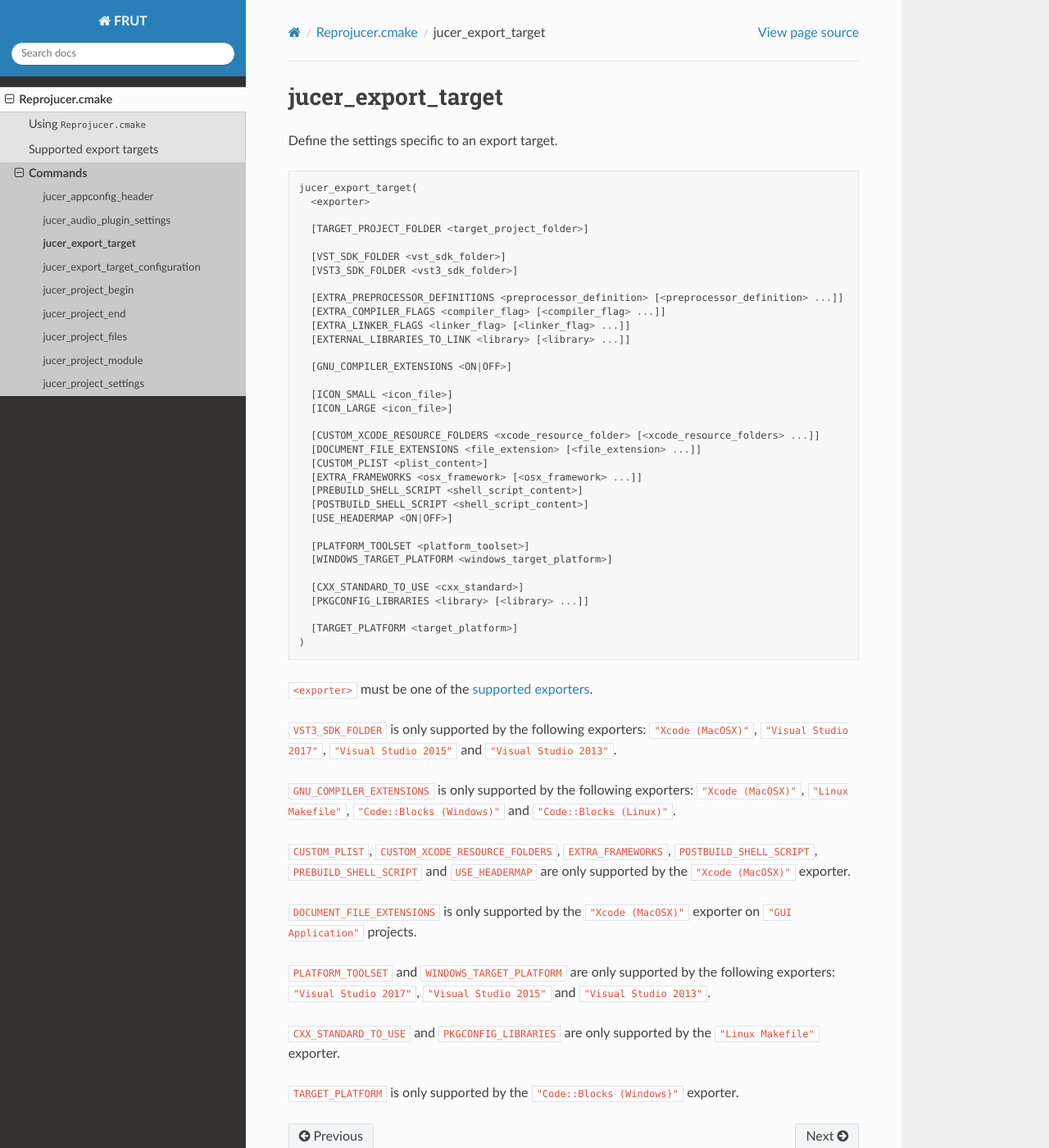
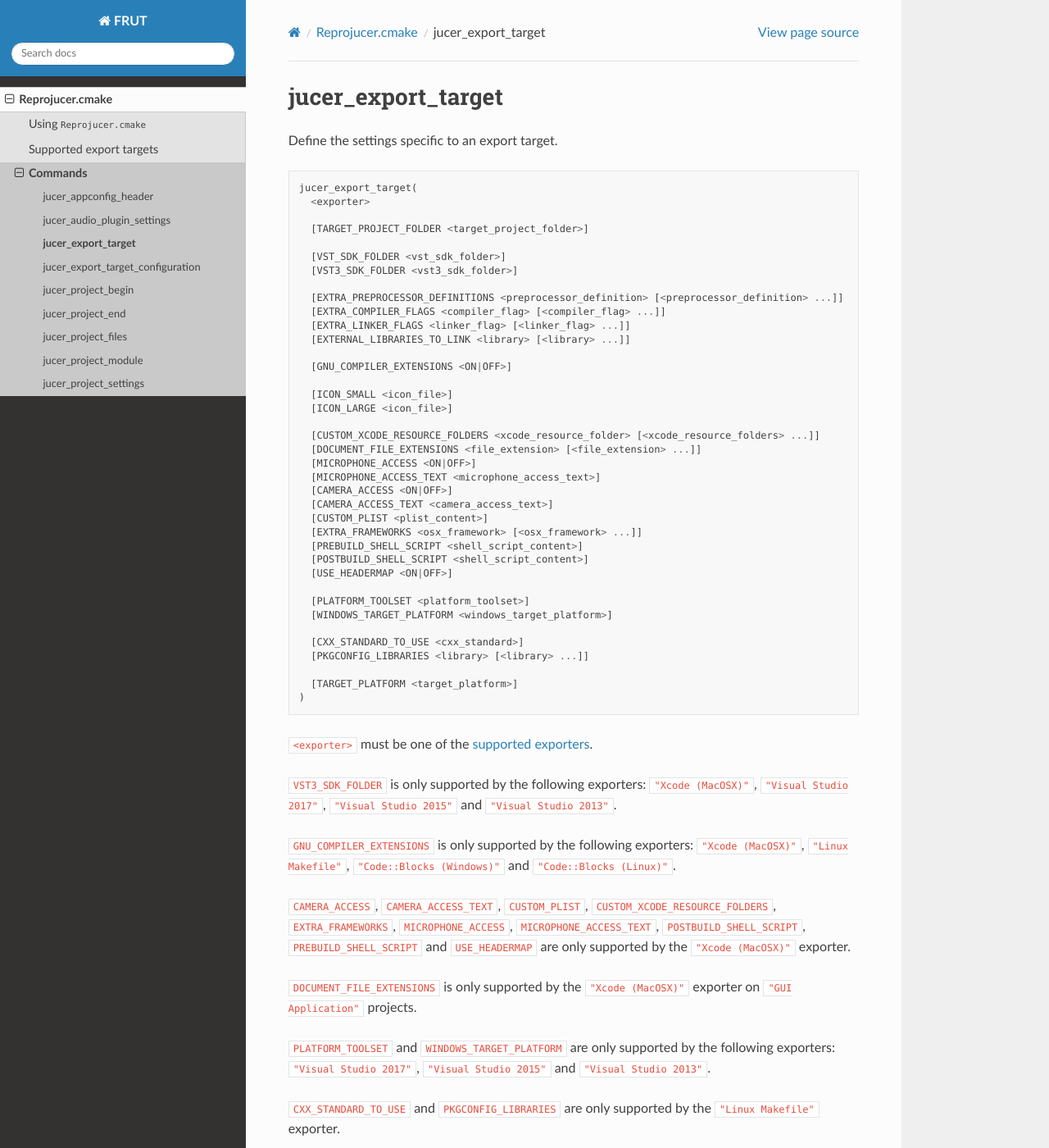
Before and after one commit to McMartin/FRUT, a Sphinx documentation site: the page built from docs/Reprojucer.cmake/command/jucer_export_target.rst, in a window 1280 px wide and 1400 px high. Shown: the whole window at 82% size. Built offline with Sphinx 7.4.7 and the Read the Docs theme 2.0.0, drawn with Linux system fonts in a browser that asks for light colours.

Commit message:
Support the "Microphone Access" and "Camera Access" exporter settings
These settings were added to Projucer in
https://github.com/WeAreROLI/JUCE/commit/38fbecf9c.

```diff
--- a/docs/Reprojucer.cmake/command/jucer_export_target.rst
+++ b/docs/Reprojucer.cmake/command/jucer_export_target.rst
@@ -25,6 +25,10 @@ Define the settings specific to an export target.
 
     [CUSTOM_XCODE_RESOURCE_FOLDERS <xcode_resource_folder> [<xcode_resource_folders> ...]]
     [DOCUMENT_FILE_EXTENSIONS <file_extension> [<file_extension> ...]]
+    [MICROPHONE_ACCESS <ON|OFF>]
+    [MICROPHONE_ACCESS_TEXT <microphone_access_text>]
+    [CAMERA_ACCESS <ON|OFF>]
+    [CAMERA_ACCESS_TEXT <camera_access_text>]
     [CUSTOM_PLIST <plist_content>]
     [EXTRA_FRAMEWORKS <osx_framework> [<osx_framework> ...]]
     [PREBUILD_SHELL_SCRIPT <shell_script_content>]
@@ -49,9 +53,10 @@ Define the settings specific to an export target.
 ``"Xcode (MacOSX)"``, ``"Linux Makefile"``, ``"Code::Blocks (Windows)"`` and
 ``"Code::Blocks (Linux)"``.
 
-``CUSTOM_PLIST``, ``CUSTOM_XCODE_RESOURCE_FOLDERS``,  ``EXTRA_FRAMEWORKS``,
-``POSTBUILD_SHELL_SCRIPT``, ``PREBUILD_SHELL_SCRIPT`` and ``USE_HEADERMAP`` are only
-supported by the ``"Xcode (MacOSX)"`` exporter.
+``CAMERA_ACCESS``, ``CAMERA_ACCESS_TEXT``, ``CUSTOM_PLIST``,
+``CUSTOM_XCODE_RESOURCE_FOLDERS``,  ``EXTRA_FRAMEWORKS``, ``MICROPHONE_ACCESS``,
+``MICROPHONE_ACCESS_TEXT``, ``POSTBUILD_SHELL_SCRIPT``, ``PREBUILD_SHELL_SCRIPT`` and
+``USE_HEADERMAP`` are only supported by the ``"Xcode (MacOSX)"`` exporter.
 
 ``DOCUMENT_FILE_EXTENSIONS`` is only supported by the ``"Xcode (MacOSX)"`` exporter on
 ``"GUI Application"`` projects.
```
Also changed, not shown: 2 other files.
